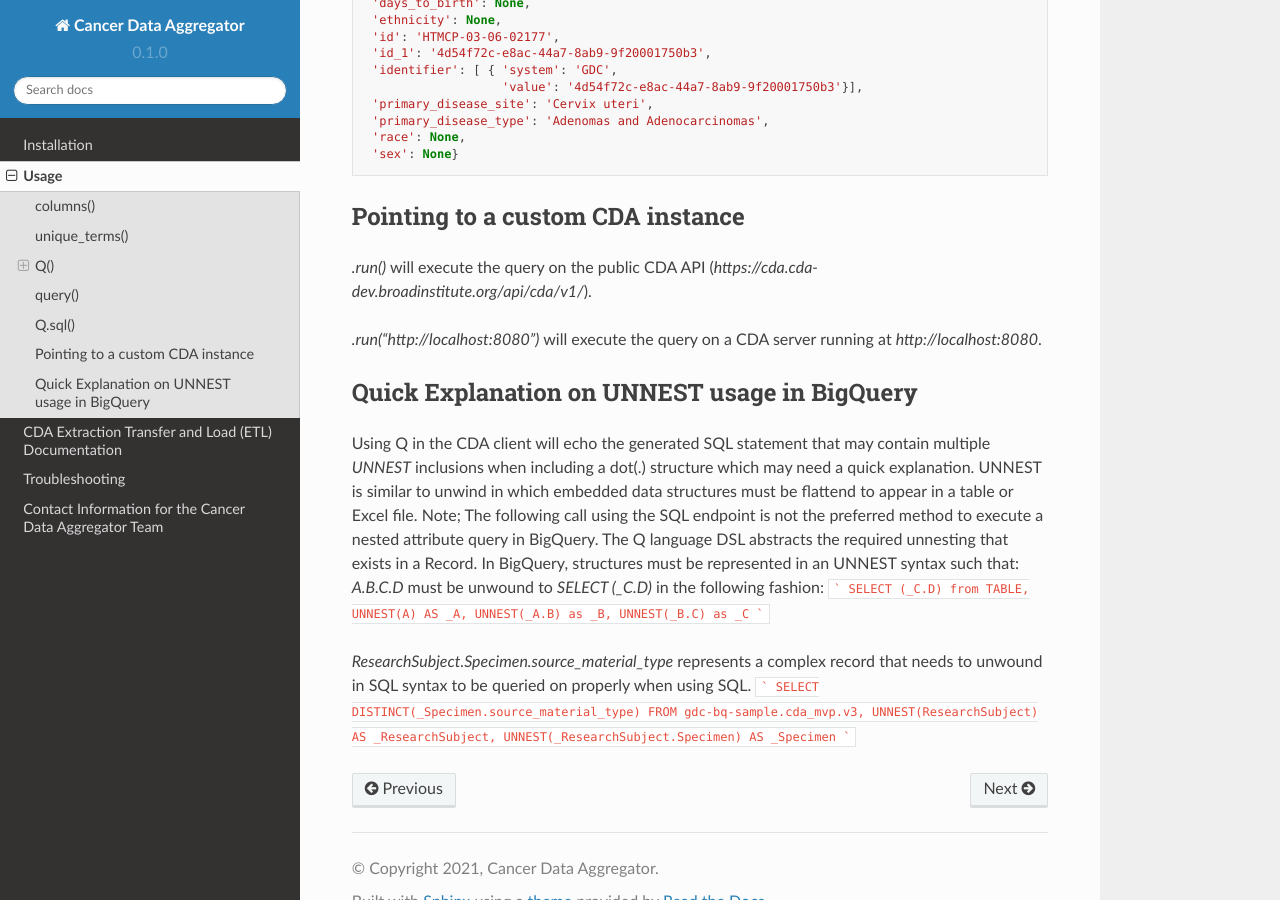
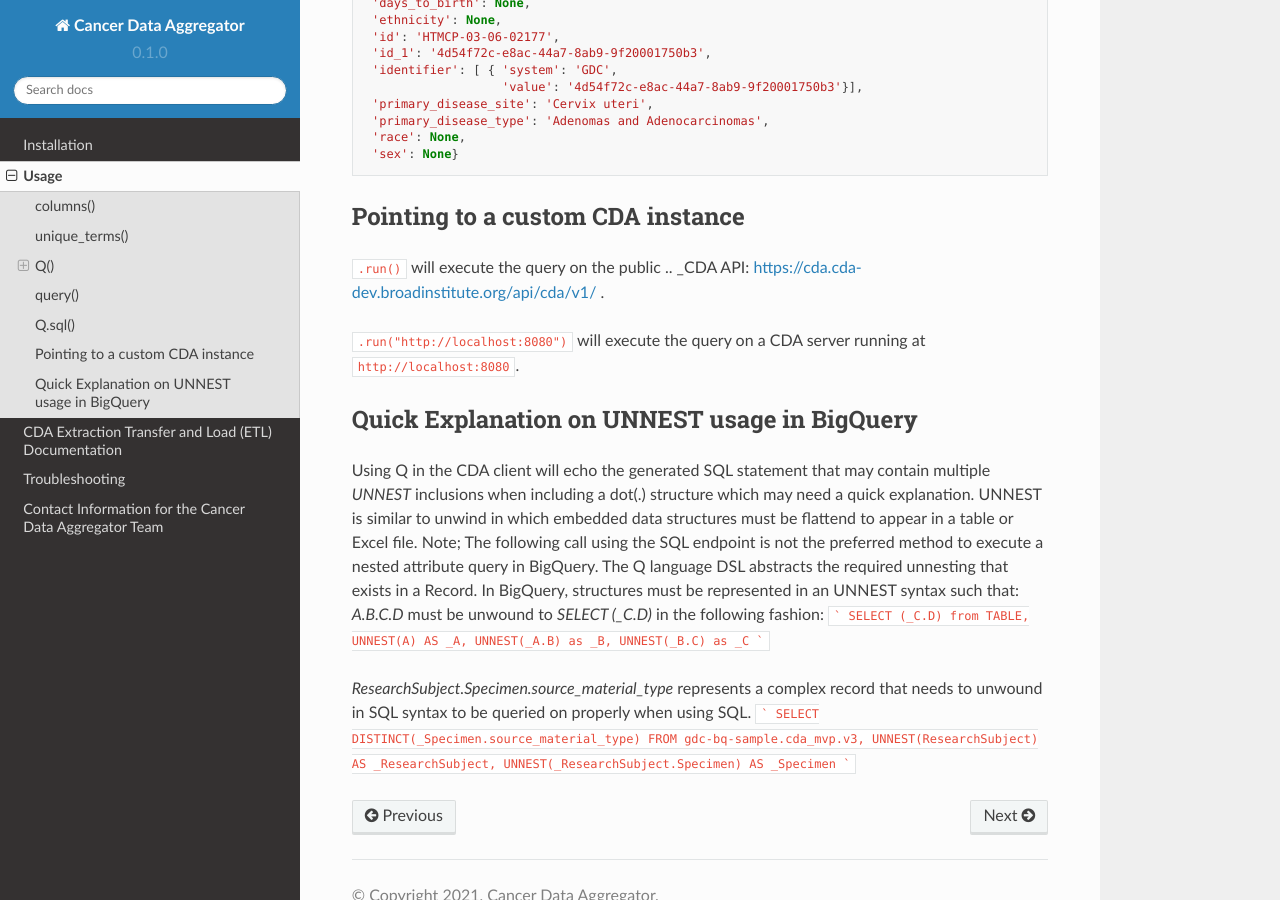
Before and after one commit to CancerDataAggregator/CDA-HelpDesk, a Sphinx documentation site: the page built from docs/source/usage.rst, in a window 1280 px wide and 900 px high, scrolled down 14487 px. Built offline with Sphinx 7.4.7 and the Read the Docs theme 2.0.0, drawn with Linux system fonts in a browser that asks for light colours; pages that are not in the unit, such as notebooks, are missing from menus.

```diff
--- a/docs/source/usage.rst
+++ b/docs/source/usage.rst
@@ -704,10 +704,10 @@ In some cases more complex queries are required, and for that purpose we have im
 Pointing to a custom CDA instance
 ----
 
-`.run()` will execute the query on the public CDA API (`https://cda.cda-dev.broadinstitute.org/api/cda/v1/`).
+``.run()`` will execute the query on the public .. _CDA API: https://cda.cda-dev.broadinstitute.org/api/cda/v1/ .
 
-`.run("http://localhost:8080")` will execute the query on a CDA server running at
-`http://localhost:8080`.
+``.run("http://localhost:8080")`` will execute the query on a CDA server running at
+``http://localhost:8080``.
 
 Quick Explanation on UNNEST usage in BigQuery
 ----
```
